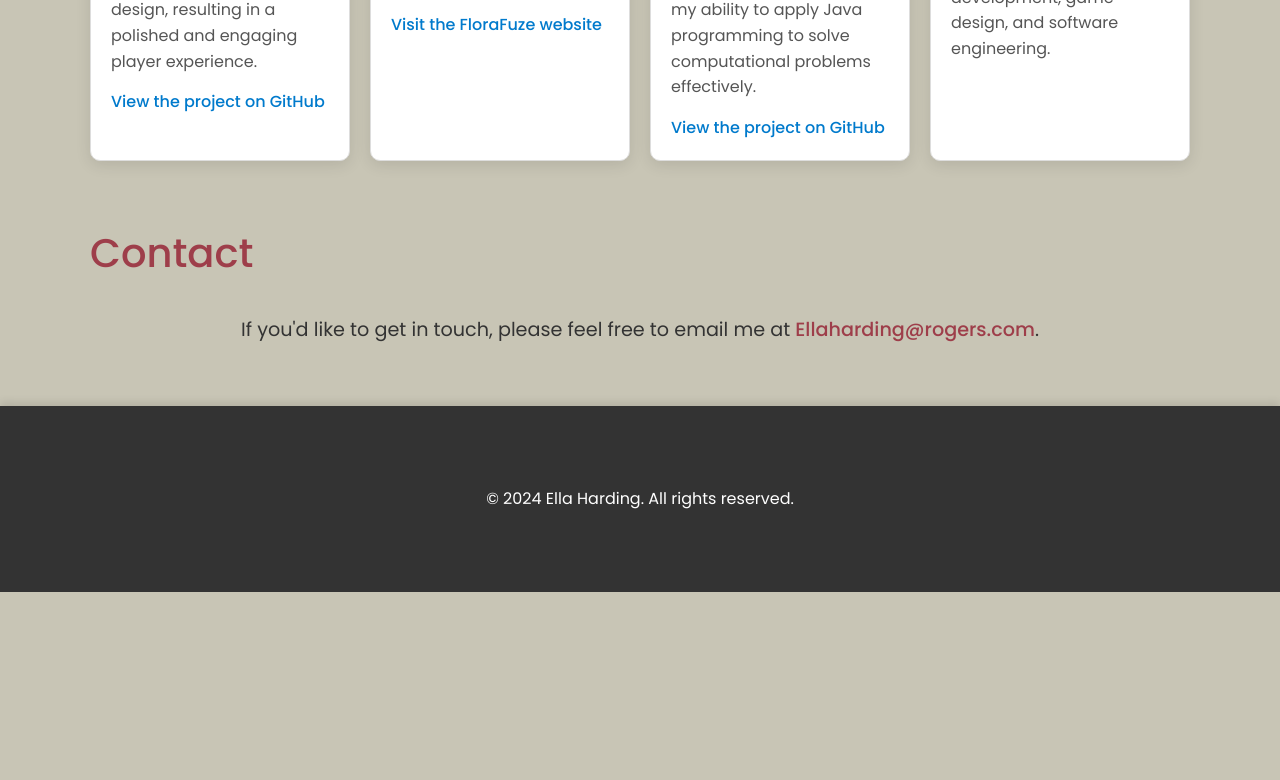
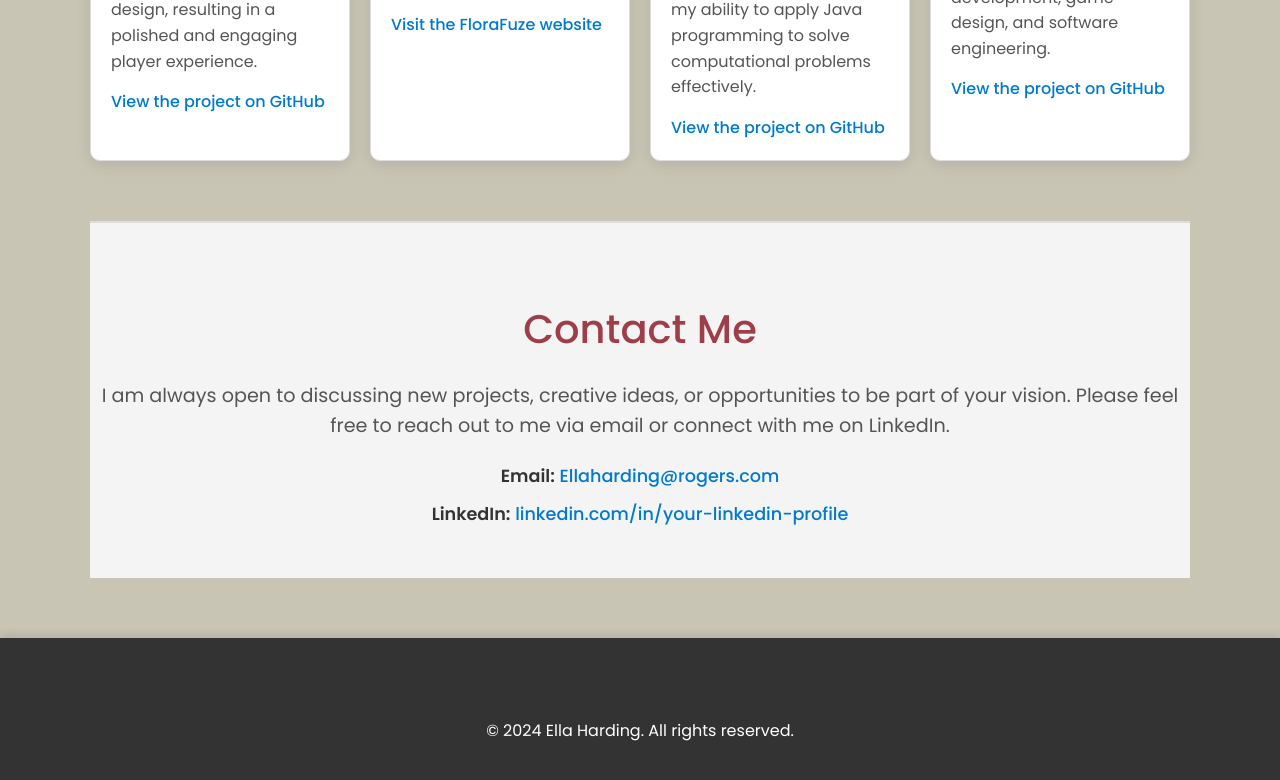
Before and after one commit to Ellaharding1/Portfolio, a plain HTML site: page index.html in a window 1280 px wide. Shown: the part 1434-2214 px from the top of the page. Before the commit the page ends 2026 px from the top, so only its background shows below. Drawn offline with Linux system fonts and the light colour scheme.

Commit message:
final changes adding contact me section and linkedin

```diff
--- a/css/styles.css
+++ b/css/styles.css
@@ -106,22 +106,47 @@ h2 {
 }
 
 /* Contact Section */
+#contact {
+    text-align: center;
+    padding: 40px 0;
+    background-color: #f4f4f4;
+    border-top: 2px solid #ddd;
+}
+
+#contact h2 {
+    font-size: 2.5rem;
+    font-weight: 500;
+    color: #9e3e4a;
+    margin-bottom: 20px;
+}
+
 #contact p {
     font-size: 1.2rem;
-    text-align: center;
+    color: #555;
+    margin-bottom: 20px;
 }
 
-#contact a {
-    color: #9e3e4a;
+.contact-info {
+    list-style-type: none;
+    padding: 0;
+    margin: 0;
+}
+
+.contact-info li {
+    font-size: 1.1rem;
+    margin-bottom: 10px;
+}
+
+.contact-info a {
+    color: #007acc;
     text-decoration: none;
     font-weight: 500;
-    border-bottom: 2px solid transparent;
-    transition: border-bottom 0.3s ease;
 }
 
-#contact a:hover {
-    border-bottom: 2px solid #9e3e4a;
+.contact-info a:hover {
+    text-decoration: underline;
 }
+
 
 /* Footer Styles */
 footer {
--- a/index.html
+++ b/index.html
@@ -48,15 +48,21 @@
                 <img src="portfolio.jpg" alt="Website: Portfolio" class="project-img">
                 <h3>Website: Portfolio</h3>
                 <p>I designed and developed a comprehensive portfolio website to showcase my diverse range of skills and projects. This dynamic site features a clean, modern design and is fully responsive, ensuring an optimal viewing experience across all devices. The portfolio integrates interactive elements and visual assets, including custom graphics and project descriptions, to effectively communicate my expertise in web development, game design, and software engineering.</p>
+                <p><a href="https://github.com/Ellaharding1/Portfolio.git" target="_blank">View the project on GitHub</a></p>
             </div>
         </div>
     </section>
 
     <!-- Contact Section -->
-    <section id="contact" class="container">
-        <h2>Contact</h2>
-        <p>If you'd like to get in touch, please feel free to email me at <a href="mailto:Ellaharding@rogers.com">Ellaharding@rogers.com</a>.</p>
-    </section>
+<section id="contact" class="container">
+    <h2>Contact Me</h2>
+    <p>I am always open to discussing new projects, creative ideas, or opportunities to be part of your vision. Please feel free to reach out to me via email or connect with me on LinkedIn.</p>
+    <ul class="contact-info">
+        <li><strong>Email:</strong> <a href="mailto:Ellaharding@rogers.com">Ellaharding@rogers.com</a></li>
+        <li><strong>LinkedIn:</strong> <a href="https://www.linkedin.com/in/ella-harding-ab08192a0/" target="_blank">linkedin.com/in/your-linkedin-profile</a></li>
+    </ul>
+</section>
+
 
     <!-- Footer -->
     <footer>
```
